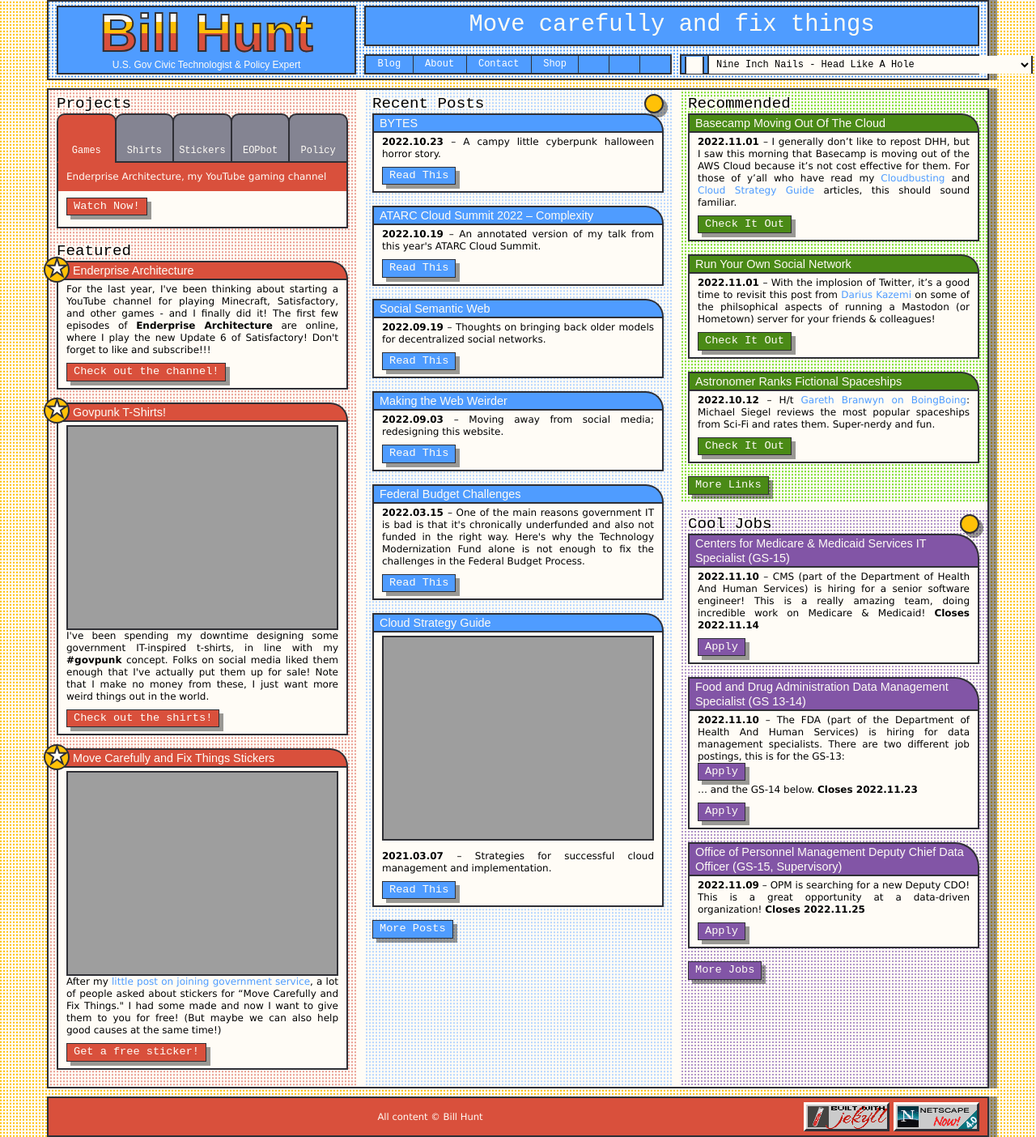
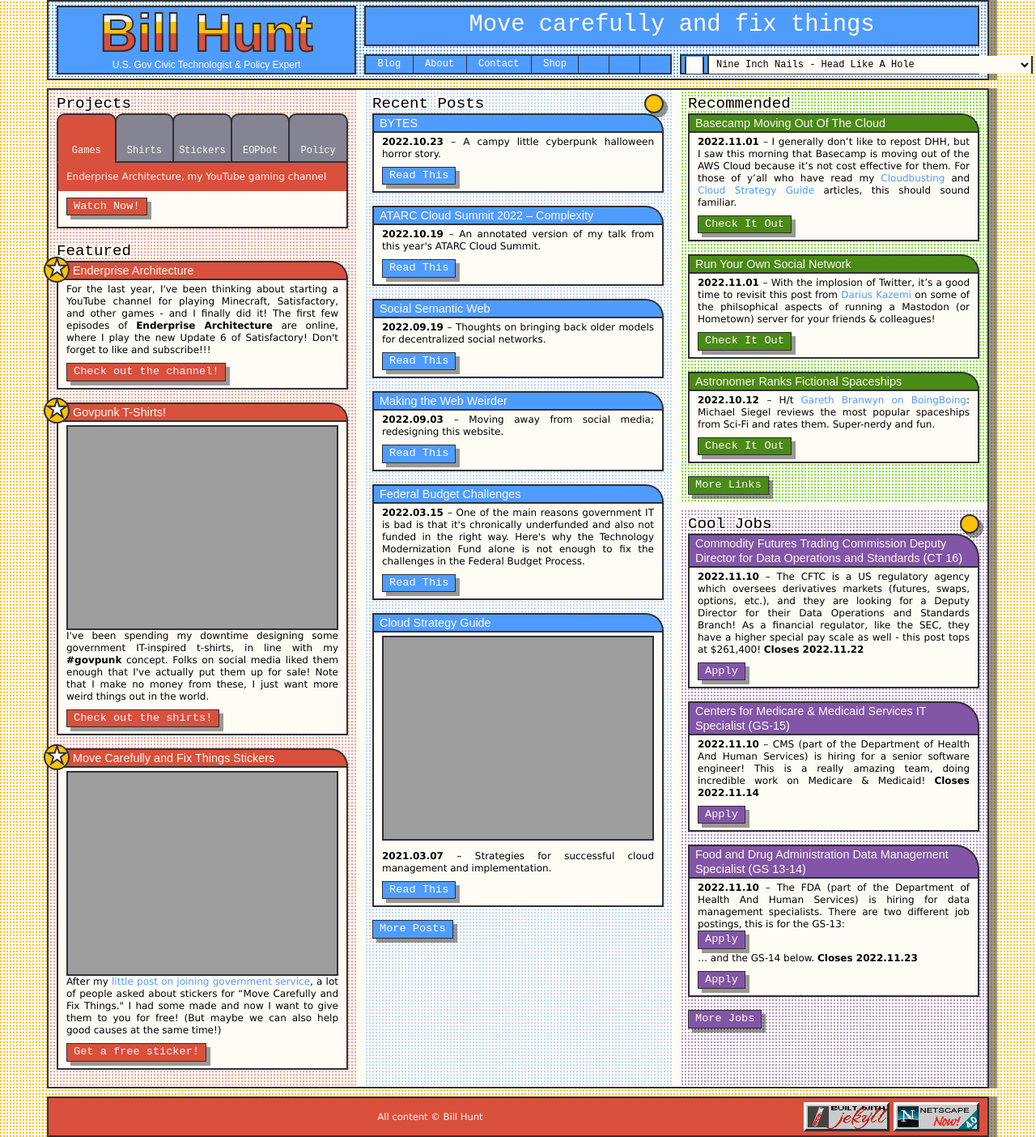
Before and after one commit to krusynth/billhunt.dev, a Jekyll site: the page built from index.md, in a window 1280 px wide. Shown: the whole page at 81% size. Built offline with Jekyll 4.4.1, drawn with Linux system fonts in a browser that asks for light colours; some web fonts are replaced.

Commit message:
Update jobs.

```diff
--- a/_data/jobs.yml
+++ b/_data/jobs.yml
@@ -1,3 +1,9 @@
+- title: Commodity Futures Trading Commission Deputy Director for Data Operations and Standards (CT 16)
+  url: https://www.usajobs.gov/job/687993800
+  date: 2022-11-10
+  closes: 2022-11-22
+  content: The CFTC is a US regulatory agency which oversees derivatives markets (futures, swaps, options, etc.), and they are looking for a Deputy Director for their Data Operations and Standards Branch! As a financial regulator, like the SEC, they have a higher special pay scale as well - this post tops at $261,400!
+
 - title: Centers for Medicare & Medicaid Services IT Specialist (GS-15)
   url: https://www.usajobs.gov/job/688683200
   date: 2022-11-10
```
